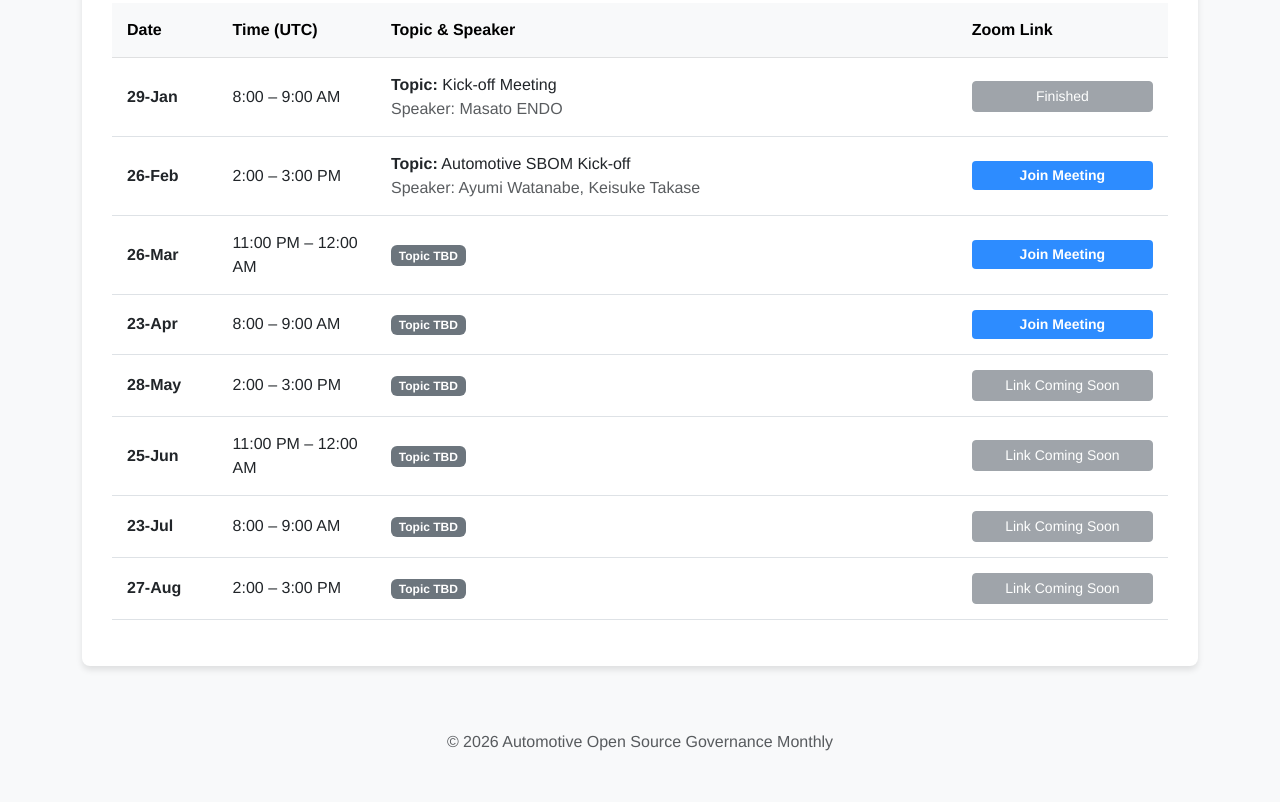
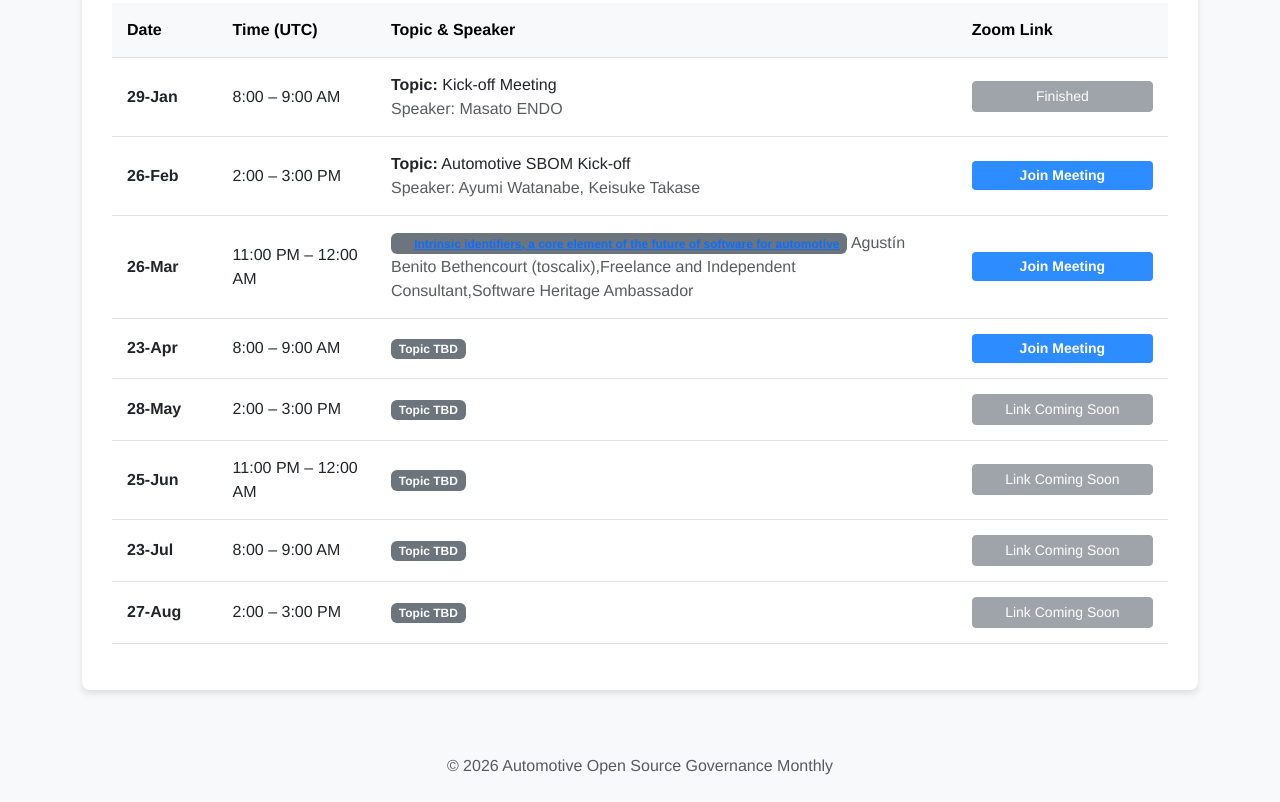
Before and after one commit to OpenChain-Project/Automotive-Open-Source-Governance-Monthly, a plain HTML site: page index.html in a window 1280 px wide. Shown: the part 875-1677 px from the top of the page. Before the commit the page ends 1653 px from the top, so only its background shows below. Drawn offline with nearby package versions, Linux system fonts and the light colour scheme.

Commit message:
Update index.html

```diff
--- a/index.html
+++ b/index.html
@@ -117,7 +117,12 @@
                                     <td class="fw-bold">26-Mar</td>
                                     <td>11:00 PM – 12:00 AM</td>
                                     <td>
-                                        <span class="badge badge-tbd">Topic TBD</span>
+                                       <span class="badge badge-tbd">
+ 　 <a href="https://github.com/OpenChain-Project/Automotive-Open-Source-Governance-Monthly/discussions/1#discussioncomment-15786981">
+    Intrinsic identifiers, a core element of the future of software for automotive
+  </a>
+</span>
+                                        <span class="text-muted">Agustín Benito Bethencourt (toscalix),Freelance and Independent Consultant,Software Heritage Ambassador </span>
                                     </td>
                                     <td><a href="https://zoom-lfx.platform.linuxfoundation.org/meeting/94734353257?password=a42b7749-1b01-4ecb-9688-376e7e6f415a" class="btn btn-sm btn-zoom w-100" target="_blank">Join Meeting</a></td>
                                 </tr>
```
